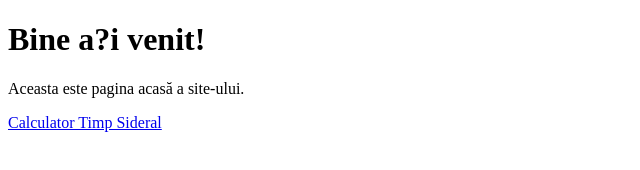
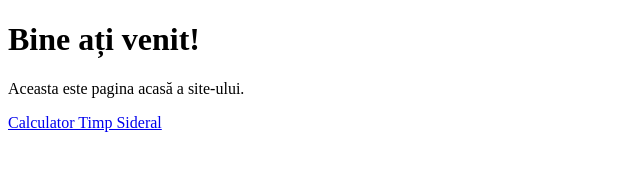
Before and after one commit to gabrielatpopescu/atestat, a plain HTML site: page index.html in a window 1280 px wide. Shown: the full height of the page, 0-640 px from the left. Drawn offline with Linux system fonts and the light colour scheme.

Commit message:
Update index.html

```diff
--- a/index.html
+++ b/index.html
@@ -7,7 +7,7 @@
 </head>
 <body>
 
-<h1>Bine a?i venit!</h1>
+<h1>Bine ați venit!</h1>
 
 <p>Aceasta este pagina acasă a site-ului.</p>
 
```
